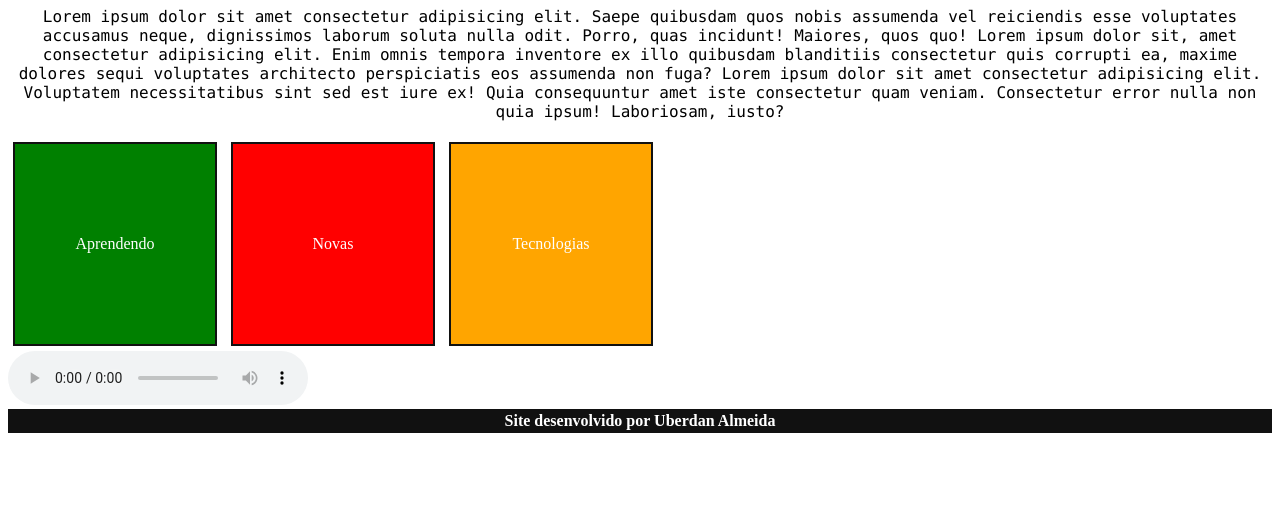
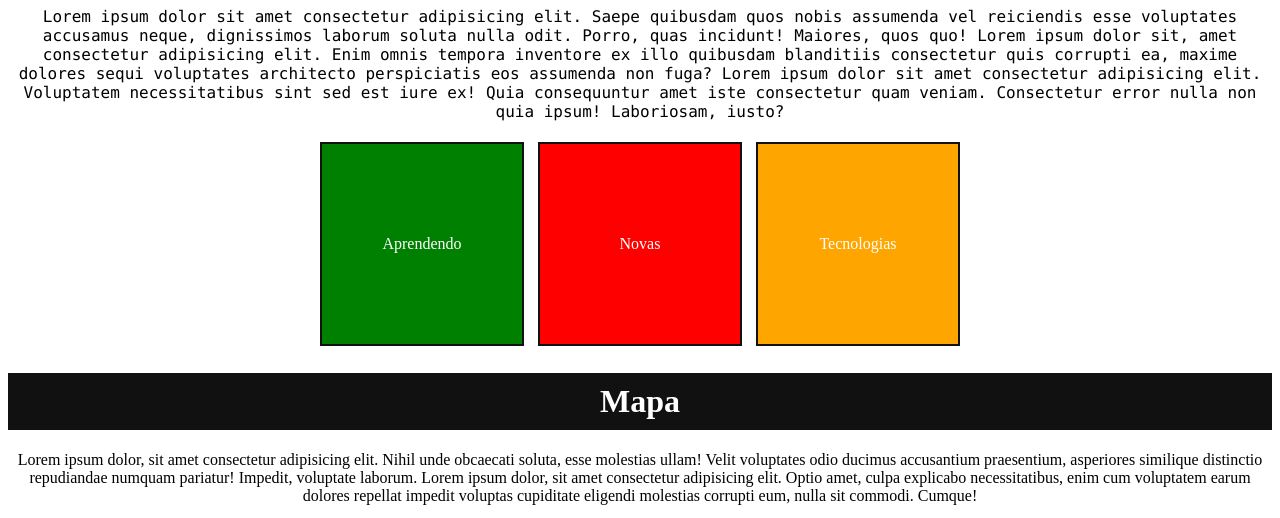
Before and after one commit to Uberdanalmeida/teste, a plain HTML site: page index.html in a window 1280 px wide. Shown: the part 1180-1698 px from the top of the page. Before the commit the page ends 1621 px from the top, so only its background shows below. Drawn offline with Linux system fonts and the light colour scheme.

Commit message:
modifiquei

```diff
--- a/index.html
+++ b/index.html
@@ -58,6 +58,11 @@
         </div>
     </aside>
 
+    <h1 id="mp">Mapa</h1>
+
+    <p>Lorem ipsum dolor, sit amet consectetur adipisicing elit. Nihil unde obcaecati soluta, esse molestias ullam! Velit voluptates odio ducimus accusantium praesentium, asperiores similique distinctio repudiandae numquam pariatur! Impedit, voluptate laborum. Lorem ipsum dolor, sit amet consectetur adipisicing elit. Optio amet, culpa explicabo necessitatibus, enim cum voluptatem earum dolores repellat impedit voluptas cupiditate eligendi molestias corrupti eum, nulla sit commodi. Cumque!</p>
+
+    <p><iframe src="https://www.google.com/maps/embed?pb=!1m18!1m12!1m3!1d3658.0574349274953!2d-46.64153068538474!3d-23.530436566335286!2m3!1f0!2f0!3f0!3m2!1i1024!2i768!4f13.1!3m3!1m2!1s0x94ce586778872bc3%3A0x11bcd1b70a9ccb87!2sR.%20Jos%C3%A9%20Paulino%20-%20Bom%20Retiro%2C%20S%C3%A3o%20Paulo%20-%20SP!5e0!3m2!1spt-BR!2sbr!4v1672795666885!5m2!1spt-BR!2sbr" width="600" height="450" style="border:0;" allowfullscreen="" loading="lazy" referrerpolicy="no-referrer-when-downgrade"></iframe></p>
     <audio src="Convert_20221008_124317.mp3" controls></audio>
 
     <footer><strong>Site desenvolvido por Uberdan Almeida</strong></footer>
--- a/style.css
+++ b/style.css
@@ -19,6 +19,10 @@ header {
 
     background-color: #05903d;
     padding: 10px;
+    text-align: center;
+}
+
+aside {
     text-align: center;
 }
 
@@ -115,3 +119,10 @@ ul, ol {
     display: block;
     color: #fff;
 }
+
+#mp {
+    background-color: #111;
+    color: white;
+    text-align: center;
+    padding: 10px;
+}
```
